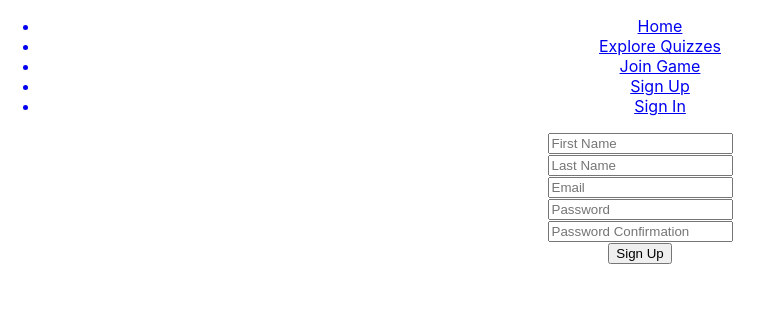
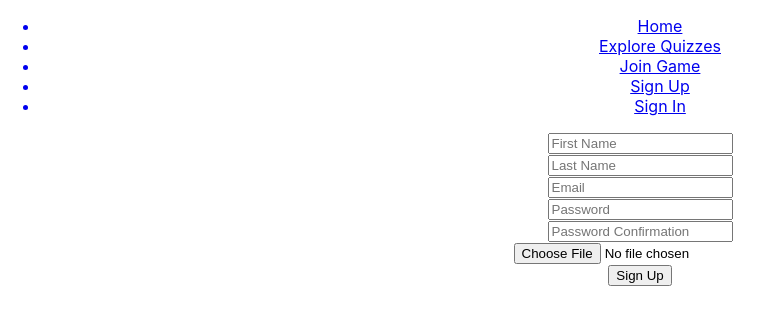
Before and after one commit to alexanderchao123/kwizit-frontend, a React (Create React App) app: page /users/signup in a window 1280 px wide. Shown: the top 324 px of the page, without its empty margins (0-773 px from the left). Built offline with nearby package versions, Linux system fonts and the light colour scheme.

Commit message:
add input with file type to the form in UserSignUp

```diff
--- a/src/components/users/UserSignUp.js
+++ b/src/components/users/UserSignUp.js
@@ -10,7 +10,8 @@ class UserNew extends Component {
       last_name: "",
       email: "",
       password: "",
-      password_confirmation: ""
+      password_confirmation: "",
+      avatar: ""
     }
   }
 
@@ -30,6 +31,7 @@ class UserNew extends Component {
   }
 
   render() {
+    console.log(this.state)
     return(
       <div>
         <form onSubmit={this.submitHandler}>
@@ -38,6 +40,7 @@ class UserNew extends Component {
           <div><input type="text" name="email" placeholder="Email" value={this.state.email} onChange={this.changeHandler} /></div>
           <div><input type="password" name="password" placeholder="Password" value={this.state.password} onChange={this.changeHandler} /></div>
           <div><input type="password" name="password_confirmation" placeholder="Password Confirmation" value={this.state.password_confirmation} onChange={this.changeHandler} /></div>
+          <div><input type="file" name="avatar" placeholder="Avatar" value={this.state.avatar} onChange={this.changeHandler}/></div>
           <div><button type="submit">Sign Up</button></div>
         </form>
       </div>
```
